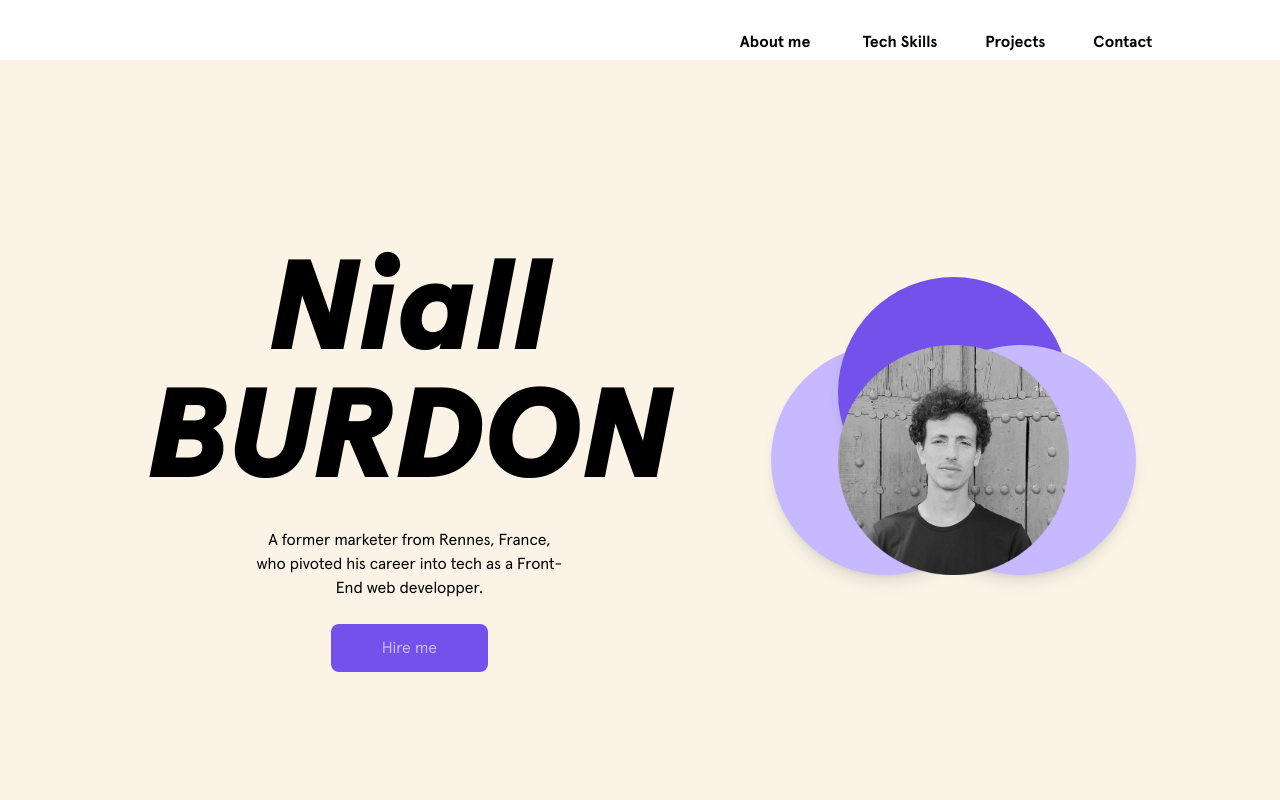
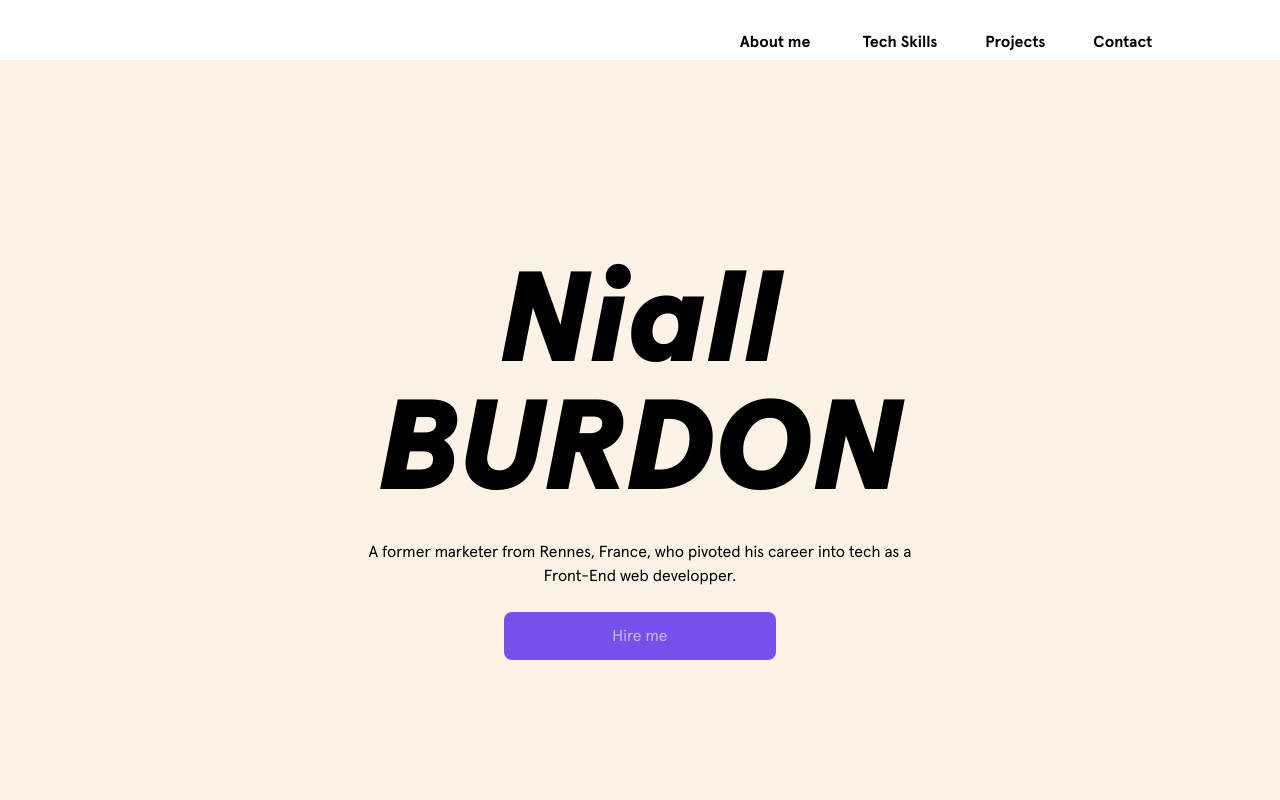
Before and after one commit to nburd01/portfolioMernFront, a React (Create React App) app in the folder portfolio/client/: page / in a window 1280 px wide. Shown: the top 800 px of the page. Built offline with nearby package versions, Linux system fonts and the light colour scheme.

Commit message:
added padding home

```diff
--- a/portfolio/client/src/components/Pages/Header.tsx
+++ b/portfolio/client/src/components/Pages/Header.tsx
@@ -23,16 +23,16 @@ export const LandingPage = () => {
               <button className='p-3 w-1/4 bg-main_purple color text-light_purple rounded-lg'>Hire me</button>
             </div>
             {/* IMG */}
-            <div className='lg:hidden flex justify-center items-center'>
-              <img className='lg:hidden flex my-6 shrink-0 w-48 h-48 z-10' src={Niall_img} alt="Niall" />
+            <div className='xl:hidden flex justify-center items-center'>
+              <img className='xl:hidden flex my-6 shrink-0 w-48 h-48 z-10' src={Niall_img} alt="Niall" />
             </div>
         </div>
 
       {/* RIGHT */}
-        <div className='hidden lg:flex relative inset-0 w-6/12 h-auto justify-center items-center '>
-        <div className='flex w-2/4 h-2/4 bg-light_purple rounded-full justify-center items-center absolute left-12 shadow-lg'/>
-          <div className='flex w-2/4 h-2/4 bg-main_purple rounded-full justify-center items-center absolute top-12 shadow-lg'/>
-          <div className='flex w-2/4 h-2/4 bg-light_purple rounded-full justify-center items-center absolute right-12 shadow-lg'/>
+        <div className='hidden yflex relative inset-0 w-6/12 h-auto justify-center items-center bg-tahiti '>
+        <div className='flex w-2/4 h-2/4 xl:shrink-0 bg-light_purple rounded-full justify-center items-center absolute left-12 shadow-lg '/>
+          <div className='flex w-2/4 h-2/4 xl:shrink-0 bg-main_purple rounded-full justify-center items-center absolute top-12 shadow-lg '/>
+          <div className='flex w-2/4 h-2/4 xl:shrink-0 bg-light_purple rounded-full justify-center items-center absolute right-12 shadow-lg '/>
           <img className='flex h-3/6 z-10 ' src={Niall_img} alt="Niall" />
         </div>
     </div>
```
